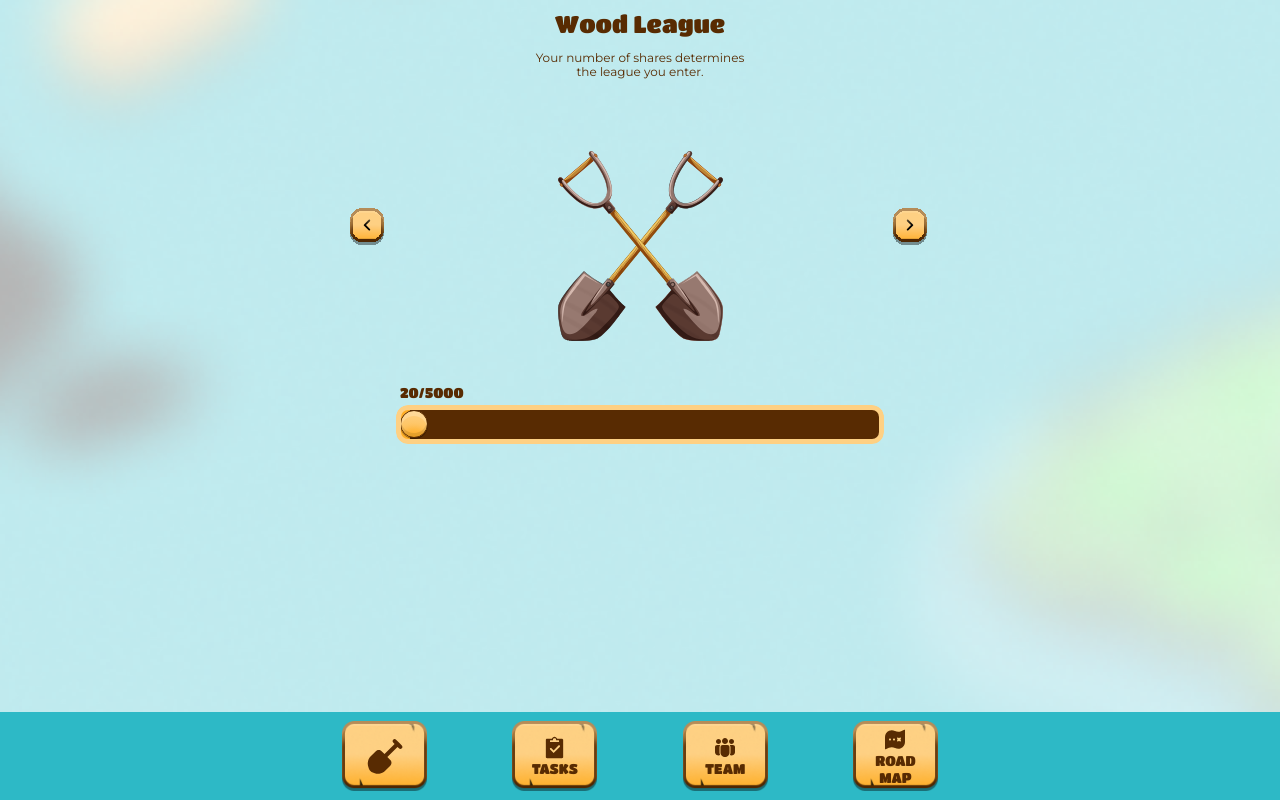
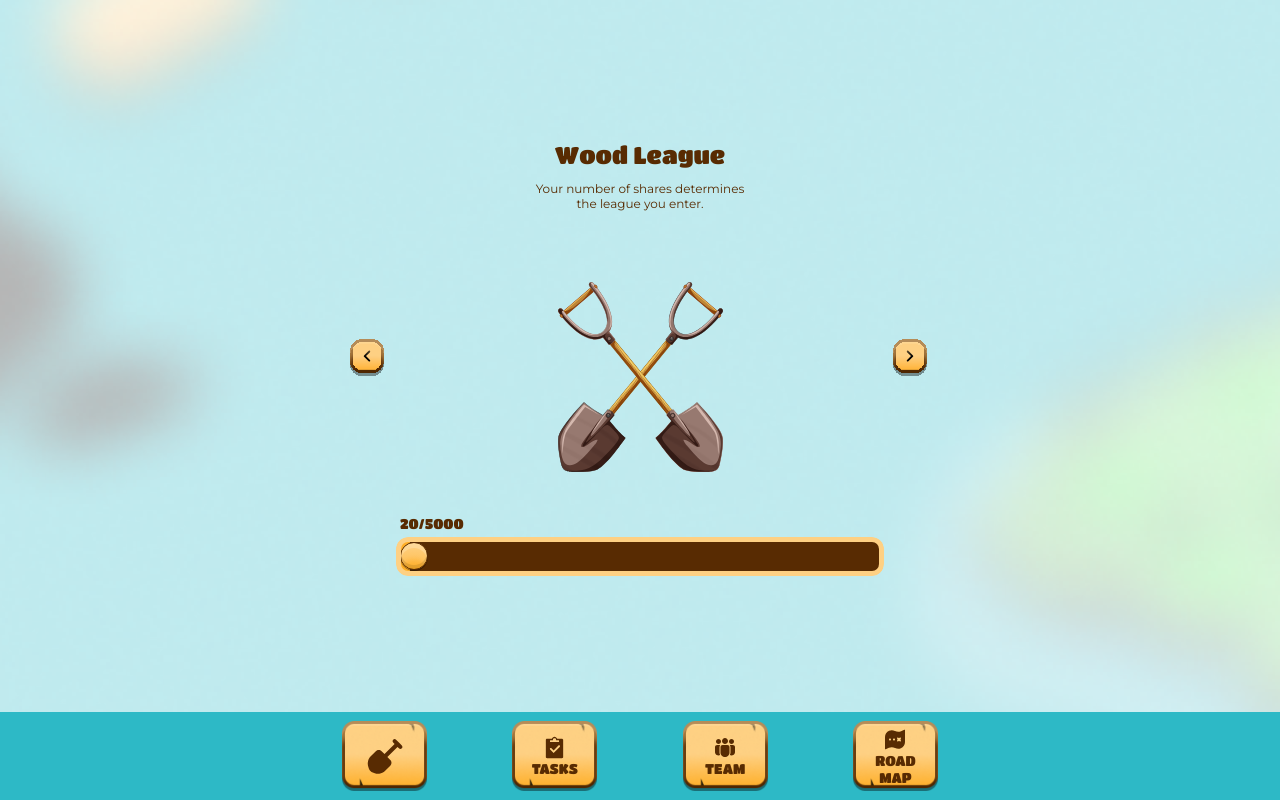
Before and after one commit to Scandal-MyZiK/klondike, a React (Create React App) app: page /league-description in a window 1280 px wide. Built offline with nearby package versions, Linux system fonts and the light colour scheme.

Commit message:
Centrirovanie

```diff
--- a/src/pages/LeagueDescription/style.css
+++ b/src/pages/LeagueDescription/style.css
@@ -3,3 +3,10 @@
   background-repeat: no-repeat;
   background-size: cover;
 }
+
+.league-description__content {
+  height: 100%;
+  width: 100%;
+  display: flex;
+  align-items: center;
+}
```
